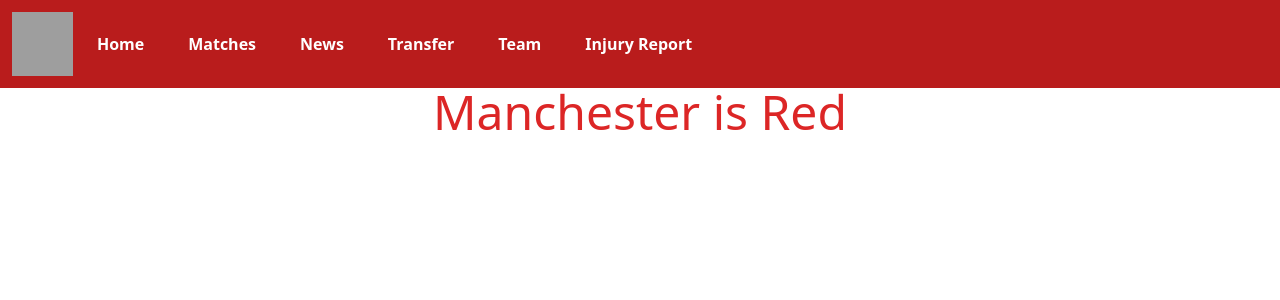
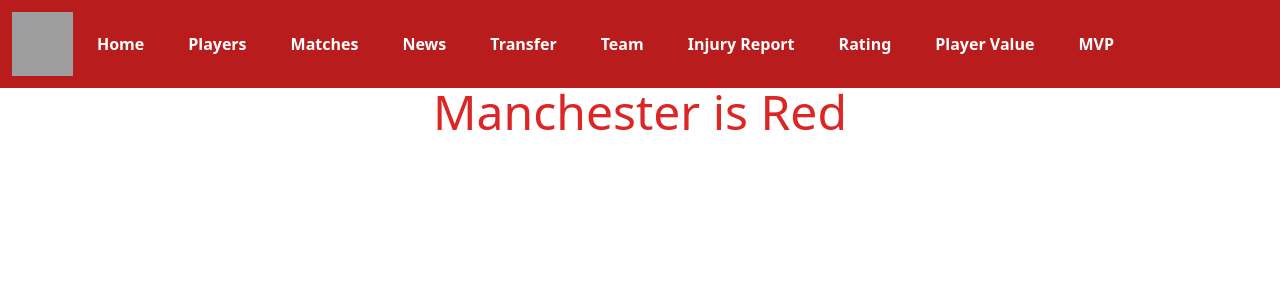
Before and after one commit to SotaTsurushima/manchester-is-red, a Nuxt app in the folder frontend/: page / in a window 1280 px wide. Shown: the top 300 px of the page. Built offline with nearby package versions, Linux system fonts and the light colour scheme; grey boxes are pictures that could not be loaded.

Commit message:
simplified coding

```diff
--- a/frontend/components/Navigation.vue
+++ b/frontend/components/Navigation.vue
@@ -8,11 +8,8 @@
           class="w-16 h-16"
         />
       </a>
-      <div class="flex flex-col gap-1 cursor-pointer md:hidden" @click="toggleMenu">
-        <span class="w-6 h-1 bg-white rounded"></span>
-        <span class="w-6 h-1 bg-white rounded"></span>
-        <span class="w-6 h-1 bg-white rounded"></span>
-      </div>
+      <div class="flex flex-col ml-3 gap-1 cursor-pointer md:hidden" @click="toggleMenu">
+        <span v-for="index in 3" :key="index" class="w-6 h-1 bg-white rounded"></span>      </div>
       <ul :class="[
         'list-none flex gap-1',
         menuOpen ? 'flex flex-col absolute top-20 left-0 w-full bg-red-700 p-5' : 'hidden md:flex justify-start w-full'
@@ -30,14 +27,17 @@
 <script setup>
 import { ref } from 'vue'
 
-// ナビゲーション項目の配列を定義
 const navItems = [
   { href: '/', text: 'Home' },
+  { href: '/players', text: 'Players' },
   { href: '/matches', text: 'Matches' },
   { href: '/news', text: 'News' },
   { href: '/transfer', text: 'Transfer' },
   { href: '/team', text: 'Team' },
   { href: '/injury', text: 'Injury Report' },
+  { href: '/rating', text: 'Rating' },
+  { href: '/value', text: 'Player Value' },
+  { href: '/mvp', text: 'MVP' },
 ]
 
 const menuOpen = ref(false)
```
